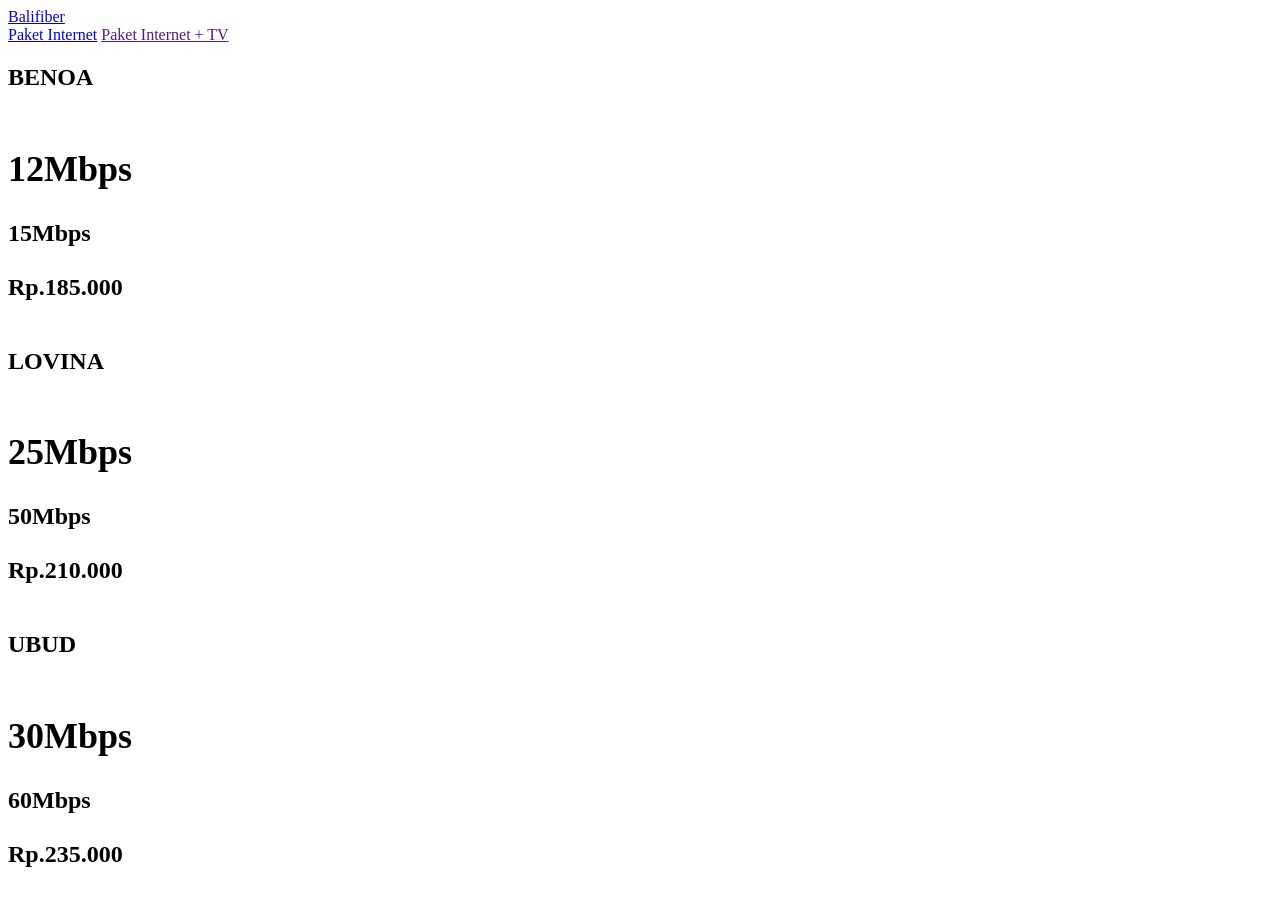
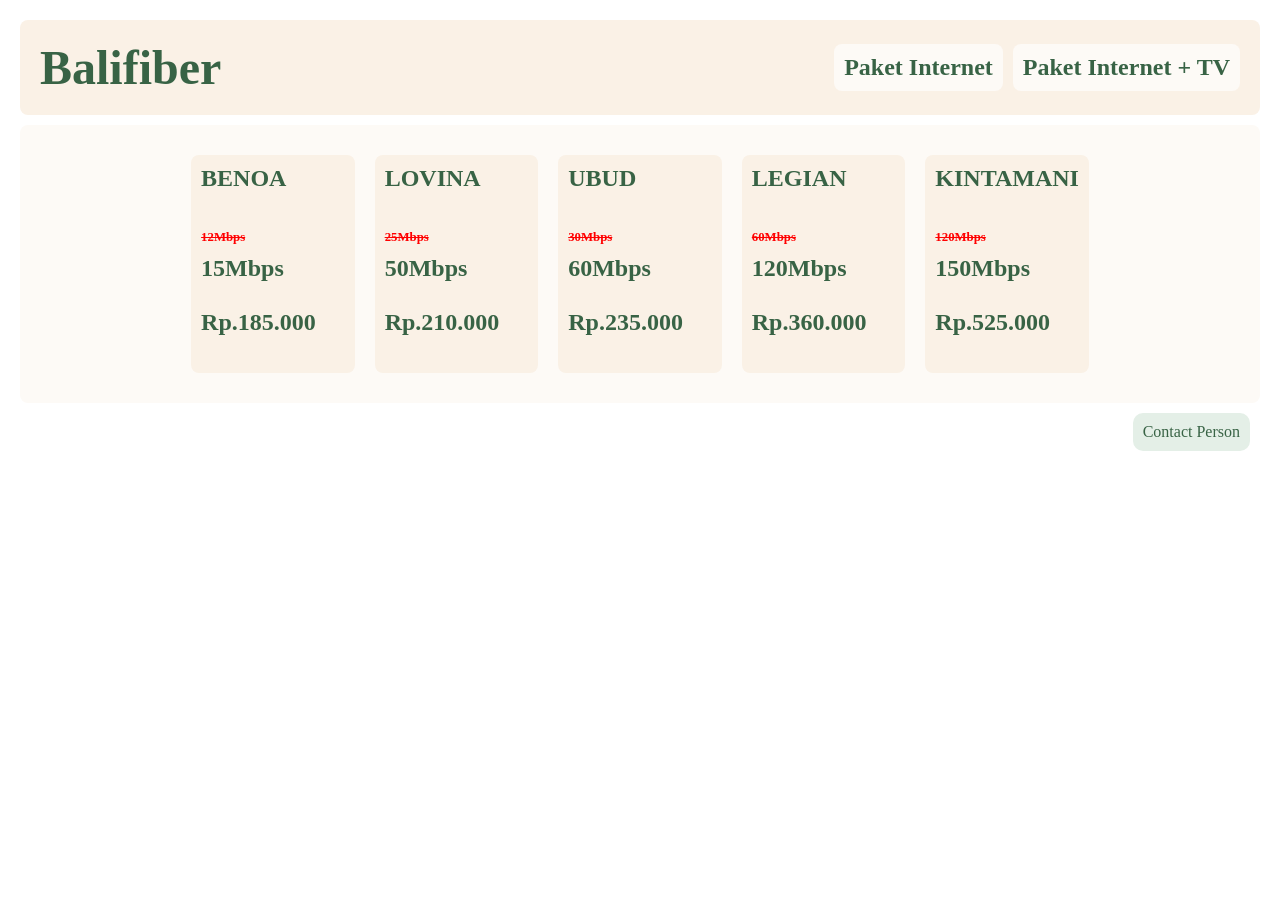
Before and after one commit to Angger-python/ARFA-Project_300602, a plain HTML site: page DummyProjectBF/tampilanPaketBF.html in a window 1280 px wide. Shown: the top 898 px of the page. After the commit the page ends 800 px from the top, so only its background shows below. Drawn offline with Linux system fonts and the light colour scheme; files that its build step writes are made by us from their sources; the site is published under a folder, as on GitHub Pages, so addresses that start at the root find nothing; files whose address does not match are found by name.

Commit message:
Update tampilanPaketBF.html

```diff
--- a/DummyProjectBF/tampilanPaketBF.html
+++ b/DummyProjectBF/tampilanPaketBF.html
@@ -3,7 +3,7 @@
 <head>
     <meta charset="UTF-8">
     <meta name="viewport" content="width=device-width, initial-scale=1.0">
-    <link rel="stylesheet" href="/DummyProjectBF/tampilanPaketStyle.css">
+    <link rel="stylesheet" href="DummyProjectBF/tampilanPaketStyle.css">
     <title>Document</title>
 </head>
 <body>
```
